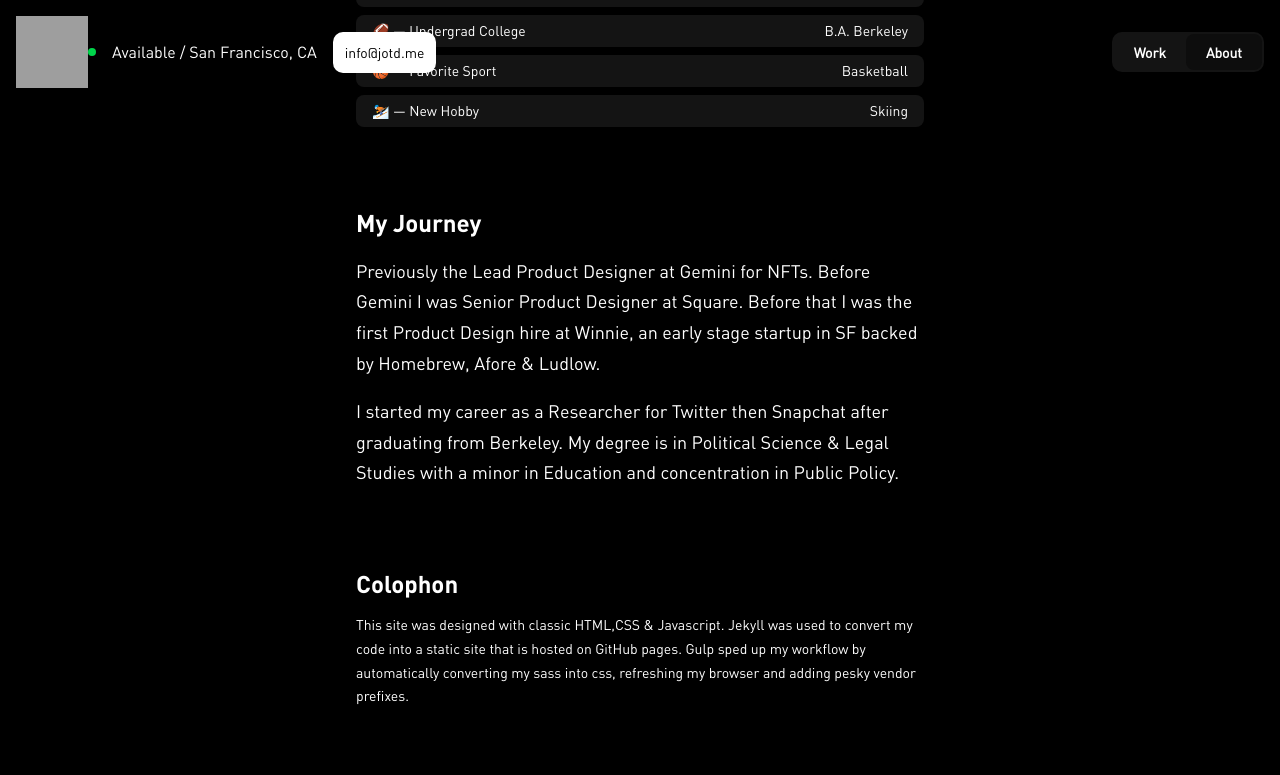
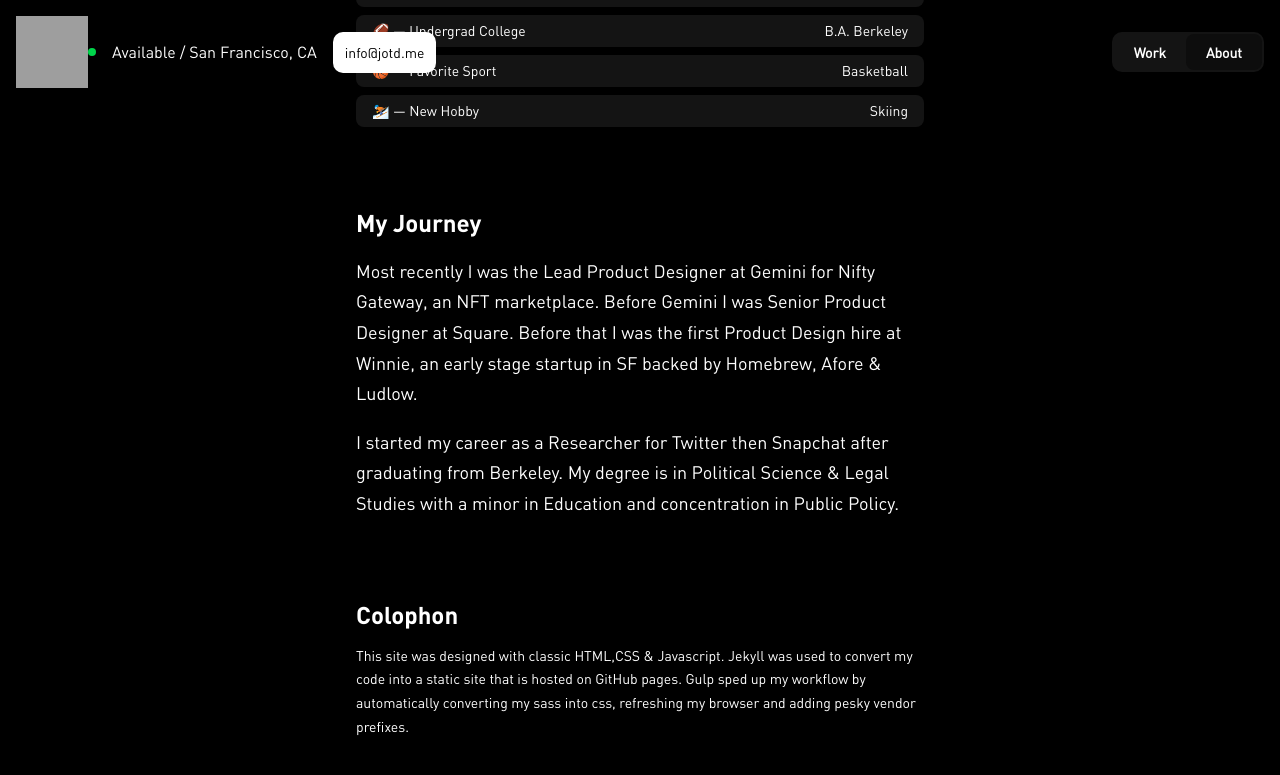
Before and after one commit to jotd/jotd-portfolio, a Jekyll site: the page about/index.html, which Jekyll copies as it is, in a window 1280 px wide and 900 px high, scrolled down 948 px. Shown: the top 775 px of the window. Built offline with Jekyll 4.4.1, drawn with Linux system fonts in a browser that asks for light colours; grey boxes are pictures that could not be loaded.

Commit message:
Update index.html

```diff
--- a/about/index.html
+++ b/about/index.html
@@ -101,7 +101,8 @@
     <div class="content-about">
       <span id="margin-below-section" class="text-subheader-3 highlight">My Journey</span>
       <p class="text-body">
-        Previously the Lead Product Designer at Gemini for NFTs. Before Gemini I was Senior Product Designer at Square.
+        Most recently I was the Lead Product Designer at Gemini for Nifty Gateway, an NFT marketplace.
+        Before Gemini I was Senior Product Designer at Square.
         Before that I was the first Product Design hire at Winnie, an early stage startup in SF backed by Homebrew, Afore & Ludlow.
       </p>
       <p class="text-body">
```
